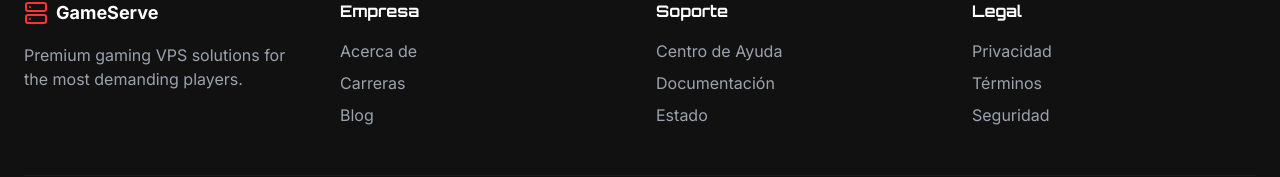
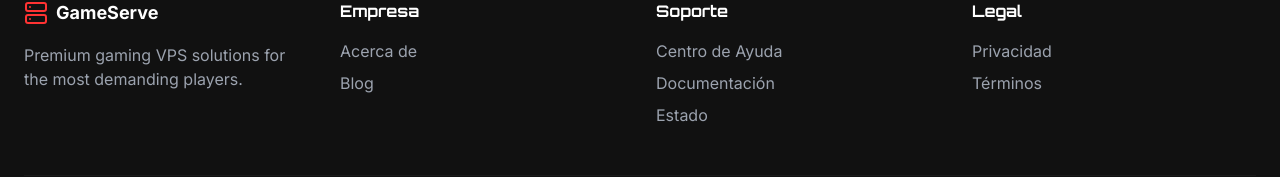
Before and after one commit to ThreadsHost/ThreadsHosting_front, a React (Vite) app: page / in a window 1280 px wide. Shown: the part 4581-4758 px from the top of the page. Built offline with nearby package versions, Linux system fonts and the light colour scheme.

Commit message:
Update Footer.tsx

```diff
--- a/src/components/Footer.tsx
+++ b/src/components/Footer.tsx
@@ -22,7 +22,6 @@ const Footer = () => {
             <h4 className="font-bold mb-4">{t('footer.company')}</h4>
             <ul className="space-y-2 text-gray-400">
               <li><a href="#" className="hover:text-[#3366ff] transition-colors duration-300">{t('footer.about')}</a></li>
-              <li><a href="#" className="hover:text-[#3366ff] transition-colors duration-300">{t('footer.careers')}</a></li>
               <li><a href="#" className="hover:text-[#3366ff] transition-colors duration-300">{t('footer.blog')}</a></li>
             </ul>
           </div>
@@ -39,7 +38,6 @@ const Footer = () => {
             <ul className="space-y-2 text-gray-400">
               <li><a href="#" className="hover:text-[#3366ff] transition-colors duration-300">{t('footer.privacy')}</a></li>
               <li><a href="#" className="hover:text-[#3366ff] transition-colors duration-300">{t('footer.terms')}</a></li>
-              <li><a href="#" className="hover:text-[#3366ff] transition-colors duration-300">{t('footer.security')}</a></li>
             </ul>
           </div>
         </div>
```
